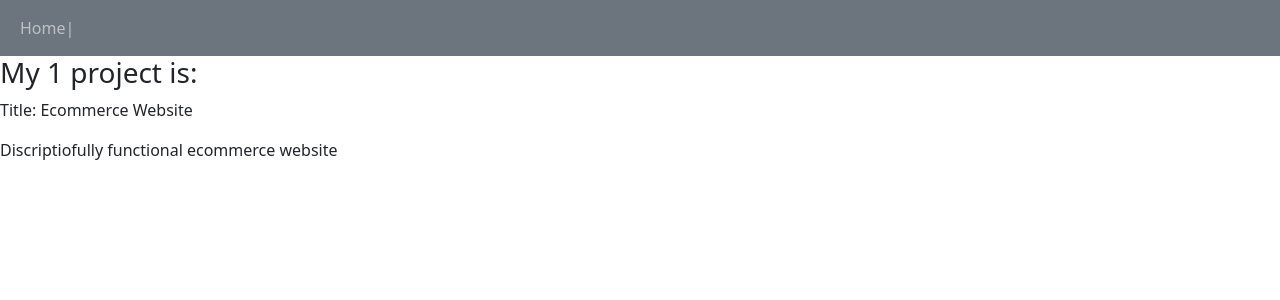
After one commit to Coder1998Man/training-django, a Django app: page /project/1/ in a window 1280 px wide. The commit adds this page. Shown: the top 300 px of the page. Run offline with Django 5.2, Linux system fonts and the light colour scheme; parts of the project's set-up code (start-up, migrations or seed data) failed here and were passed over.

Commit message:
linked a title of projects and can get that full info...

```diff
--- /dev/null
+++ b/blog/templates/blog/project.html
@@ -0,0 +1,11 @@
+{% extends "base.html" %}
+
+{% block title %}{{ project.title }}{% endblock title %}
+
+{% block content %}
+
+    <h3>My {{project.id}} project is:</h3>
+    <p>Title: {{ project.title }}</p>
+    <p>Discriptio{{ project.description }}</p>
+
+{% endblock content %}
--- a/blog/templates/blog/projects.html
+++ b/blog/templates/blog/projects.html
@@ -5,7 +5,7 @@
 
 <ul>
     {% for project in projects %}
-        <li>{{ project.title }}</li>
+        <li><a href="{% url 'project' project.id %}">{{ project.title }}</a></li>
         <p>{{ project.description }}</p>
     {% endfor %}
 </ul>
--- a/blog/urls.py
+++ b/blog/urls.py
@@ -1,6 +1,7 @@
 from django.urls import path
-from .views import projects
+from .views import projects, project
 
 urlpatterns = [
     path('', projects, name='home'),
+    path('project/<int:pk>/', project, name='project'),
 ]
--- a/blog/views.py
+++ b/blog/views.py
@@ -1,31 +1,39 @@
 from django.shortcuts import render
+
+projects_list = [
+    {
+        'id': 1,
+        'title': 'Ecommerce Website',
+        'description': 'fully functional ecommerce website',
+    },
+    {
+        'id': 2,
+        'title': 'Portfolio Website',
+        'description': 'this was a project where i built my portfolio',
+    },
+    {
+        'id': 3,
+        'title': 'Social Network',
+        'description': 'Awsome open source project I am still working on',
+    }
+]
 
 
 def projects(request):
-    projectsList = [
-        {
-            'id': '1',
-            'title': 'Ecommerce Website',
-            'description': 'fully functional ecommerce website',
-        },
-        {
-            'id': '2',
-            'title': 'Portfolio Website',
-            'description': 'this was a project where i built my portfolio',
-        },
-        {
-            'id': '3',
-            'title': 'Social Network',
-            'description': 'Awsome open source project I am still working on',
-        }
-    ]
-
     context = {
-        'projects': projectsList
+        'projects': projects_list
     }
 
     return render(request, 'blog/projects.html', context)
 
 
-def project(request):
-    pass
+def project(request, pk):
+   project_obj = None
+   for i in projects_list:
+       if i['id'] == pk:
+           project_obj = i
+           break
+   context = {
+       'project': project_obj
+   }
+   return render(request, 'blog/project.html', context)
--- a/templates/navbar.html
+++ b/templates/navbar.html
@@ -1,4 +1,4 @@
-<nav class="navbar navbar-expand-lg navbar-dark bg-dark">
+<nav class="navbar navbar-expand-sm navbar-dark bg-secondary">
     <div class="container-fluid">
         <div class="navbar-nav">
             <a class="nav-link" href="{% url 'home' %}">Home|</a>
```
